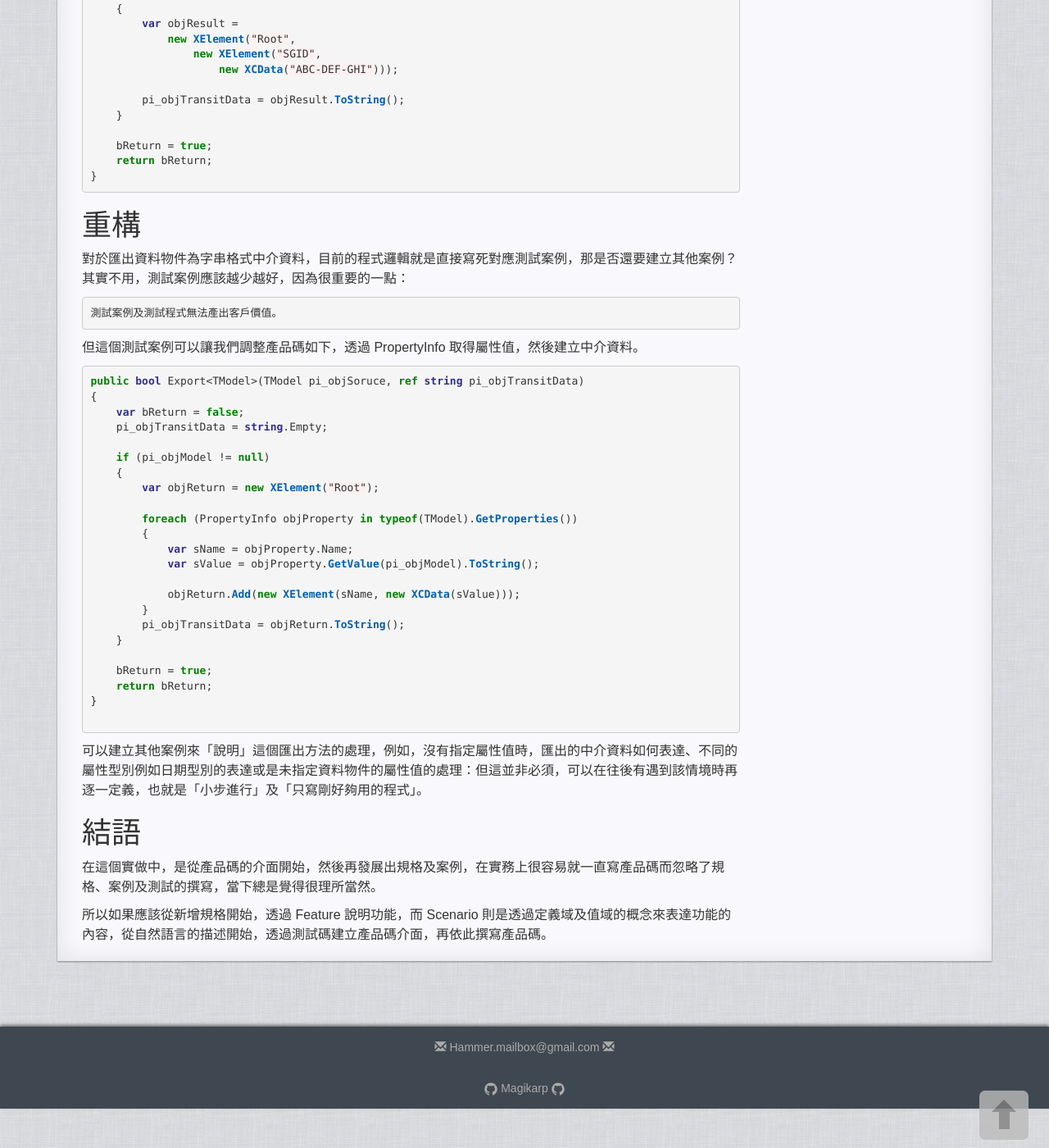
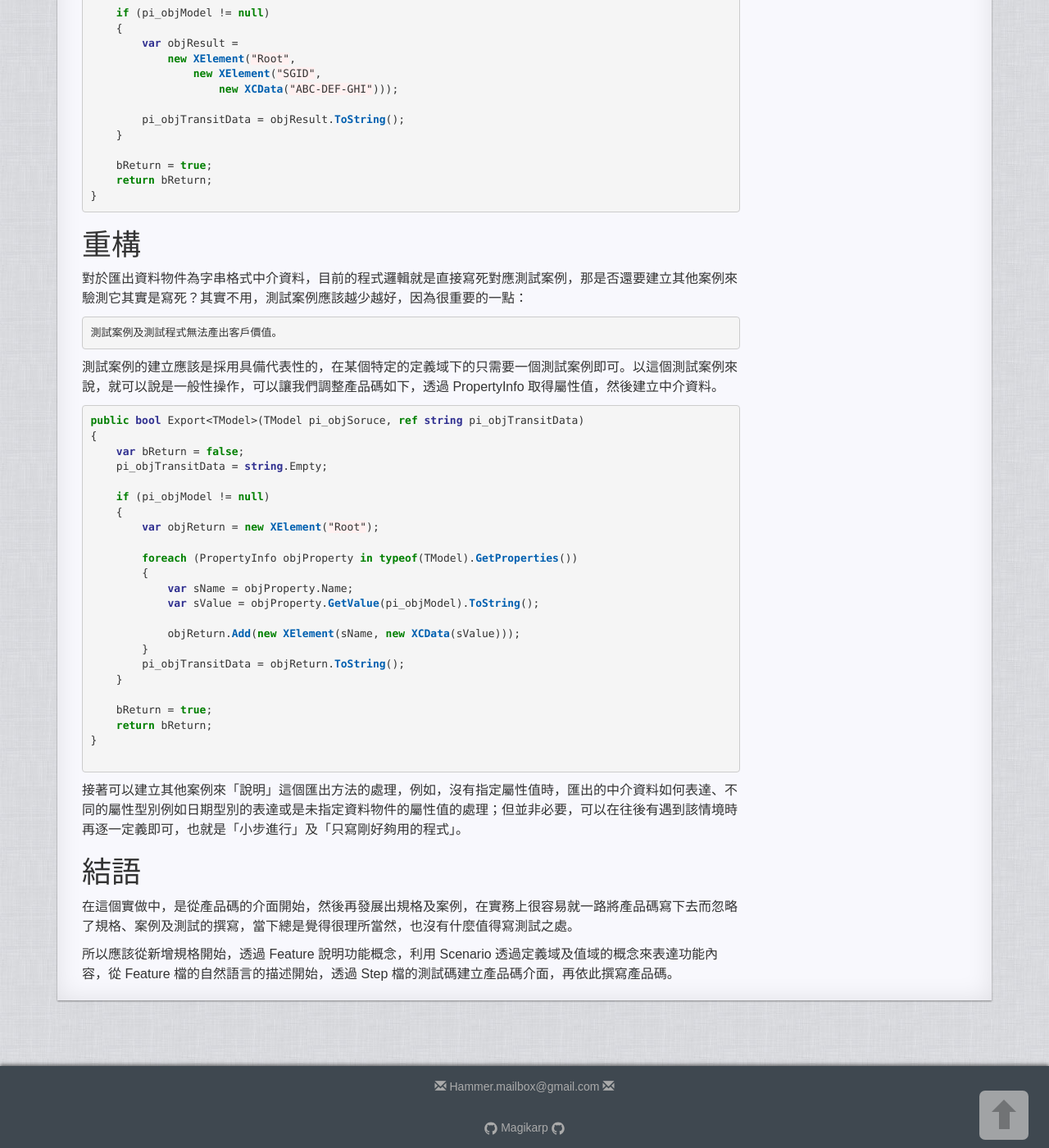
Before and after one commit to No129/No129.github.io, a Jekyll site: the page built from _posts/Weekly/2019-02-11-[Weekly]-03.md, in a window 1280 px wide and 1400 px high, scrolled down 3597 px. Shown: the whole window at 82% size. Built offline with Jekyll 4.4.1, drawn with Linux system fonts in a browser that asks for light colours; nearby versions of some CDN libraries; some of the changed text lies outside the part shown.

Commit message:
update post 2019-02-11

````diff
--- a/_posts/Weekly/2019-02-11-[Weekly]-03.md
+++ b/_posts/Weekly/2019-02-11-[Weekly]-03.md
@@ -30,9 +30,9 @@
 }
 ```
 
-接著，透過類別 DataAdapter 實做 string 型別中介資料的 IDataAdapter 如下，這裡實做時並非採用[明確介面實做][explicitly]，因為希望客戶端使用時不需要知道 IDataAdapter\<TTransitData> 介面且不需要刻意的指定中介資料型別。
+接著，透過類別 DataAdapter 實做 string 型別中介資料的 IDataAdapter 如下，這裡實做時並非採用[明確介面實做][explicitly]，因為希望客戶端使用時不需要知道 IDataAdapter\<TTransitData> 介面且不需要刻意的指定中介資料型別就可以使用。
 
-```cshapt
+```csharp
 public class DataAdapter():IDataAdatpter<string>
 {
     public string Export<TModel>(TModel pi_objSoruce)
@@ -42,7 +42,7 @@
 }
 ```
 
-因此，客戶端可以採用下述的使用方式來匯出資料物件：
+如此一來，客戶端可以採用下述的使用方式來匯出資料物件：
 
 ```csharp
 var objAdapter = new DataAdapter();
@@ -135,7 +136,7 @@
 
 ```
 
-執行測試，必然會出錯。因為目前產品碼還尚未實做內容，直接擲出預設例外，所以實做產品程式如下，讓測試通過：
+北時執行測試必然會出錯。因為目前產品碼還尚未實做內容，會直接擲出預設例外，所以實做產品程式如下，讓測試通過，是的，就只是為了讓測案例通過：
 
 ```csharp
 public class DataAdapter():IDataAdatpter<string>, IDataAdapter<XElement>
@@ -170,7 +171,7 @@
 	</Root>
 	"""
 ```
-在這裡新增了一個資料物件類別，具備 SGID 屬性，執行測試會失敗，因為目前的產品碼只是直接回傳空字串，而沒有任何的處理邏輯，因此，再次更新產品碼如下，讓測試通過：
+在這裡新增了一個資料物件類別，具備 SGID 屬性，執行測試會失敗，因為目前的產品碼只是直接回傳空字串，而沒有任何的處理邏輯，因此，更新產品碼如下，讓測試通過，是的，就是透過寫死回傳結果讓測試案例可以通過：
 
 ```csharp
 public bool Export<TModel>(TModel pi_objSoruce, ref string pi_objTransitData)
@@ -194,11 +195,11 @@
 ```
 
 # 重構
-對於匯出資料物件為字串格式中介資料，目前的程式邏輯就是直接寫死對應測試案例，那是否還要建立其他案例？其實不用，測試案例應該越少越好，因為很重要的一點：
+對於匯出資料物件為字串格式中介資料，目前的程式邏輯就是直接寫死對應測試案例，那是否還要建立其他案例來驗測它其實是寫死？其實不用，測試案例應該越少越好，因為很重要的一點：
 
     測試案例及測試程式無法產出客戶價值。
 
-但這個測試案例可以讓我們調整產品碼如下，透過 PropertyInfo 取得屬性值，然後建立中介資料。
+測試案例的建立應該是採用具備代表性的，在某個特定的定義域下的只需要一個測試案例即可。以這個測試案例來說，就可以說是一般性操作，可以讓我們調整產品碼如下，透過 PropertyInfo 取得屬性值，然後建立中介資料。
 
 ```csharp
 public bool Export<TModel>(TModel pi_objSoruce, ref string pi_objTransitData)
@@ -226,11 +227,11 @@
 
 ```
 
-可以建立其他案例來「說明」這個匯出方法的處理，例如，沒有指定屬性值時，匯出的中介資料如何表達、不同的屬性型別例如日期型別的表達或是未指定資料物件的屬性值的處理：但這並非必須，可以在往後有遇到該情境時再逐一定義，也就是「小步進行」及「只寫剛好夠用的程式」。
+接著可以建立其他案例來「說明」這個匯出方法的處理，例如，沒有指定屬性值時，匯出的中介資料如何表達、不同的屬性型別例如日期型別的表達或是未指定資料物件的屬性值的處理；但並非必要，可以在往後有遇到該情境時再逐一定義即可，也就是「小步進行」及「只寫剛好夠用的程式」。
 
 # 結語
-在這個實做中，是從產品碼的介面開始，然後再發展出規格及案例，在實務上很容易就一直寫產品碼而忽略了規格、案例及測試的撰寫，當下總是覺得很理所當然。
+在這個實做中，是從產品碼的介面開始，然後再發展出規格及案例，在實務上很容易就一路將產品碼寫下去而忽略了規格、案例及測試的撰寫，當下總是覺得很理所當然，也沒有什麼值得寫測試之處。
 
-所以如果應該從新增規格開始，透過 Feature 說明功能，而 Scenario 則是透過定義域及值域的概念來表達功能的內容，從自然語言的描述開始，透過測試碼建立產品碼介面，再依此撰寫產品碼。
+所以應該從新增規格開始，透過 Feature 說明功能概念，利用 Scenario 透過定義域及值域的概念來表達功能內容，從 Feature 檔的自然語言的描述開始，透過 Step 檔的測試碼建立產品碼介面，再依此撰寫產品碼。
 
 [explicitly]:https://docs.microsoft.com/zh-tw/dotnet/csharp/programming-guide/interfaces/explicit-interface-implementation "明確介面實作"
````
Also changed, not shown: other parts of _posts/Weekly/2019-02-11-[Weekly]-03.md (+5 -4 lines).
